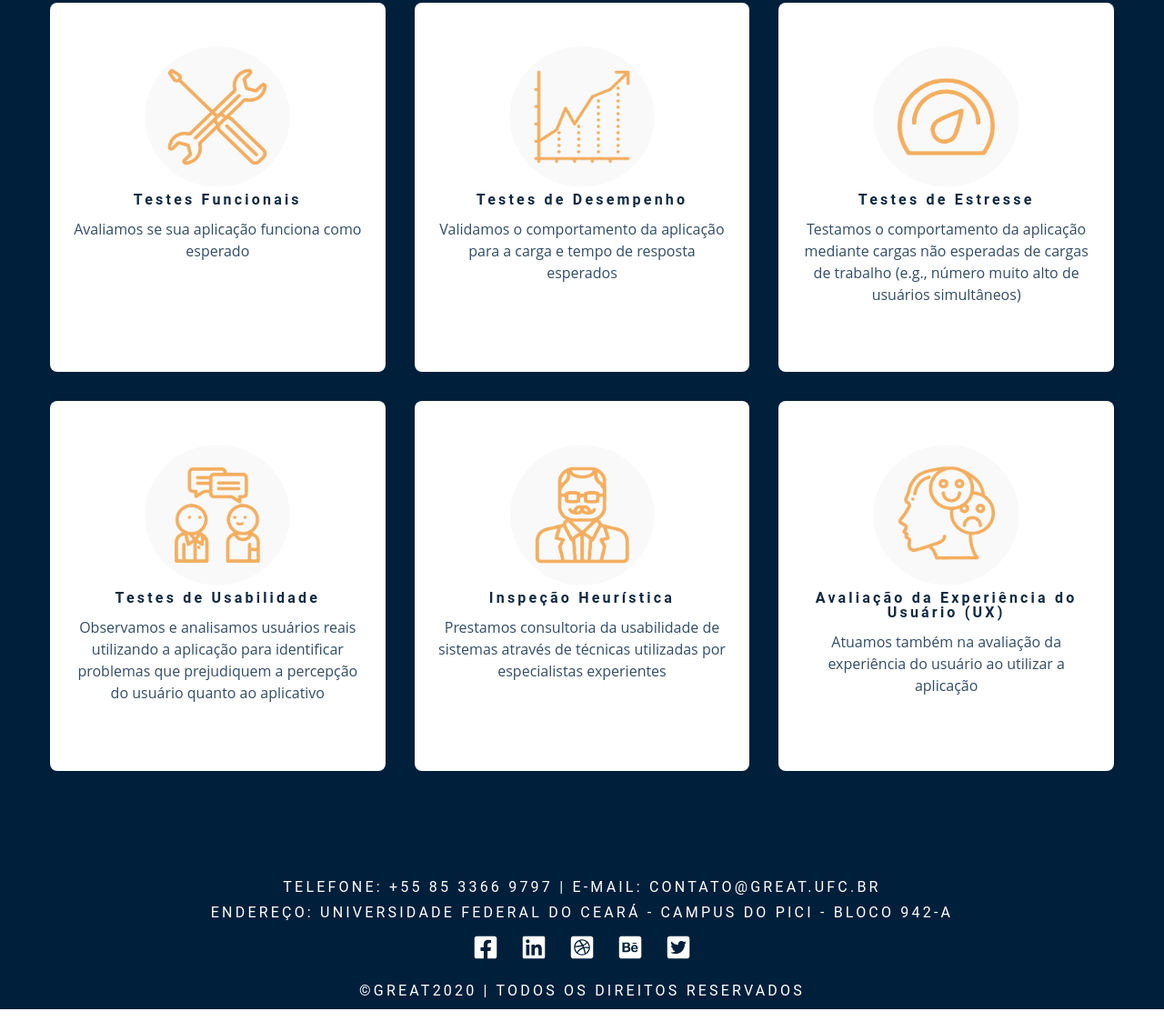
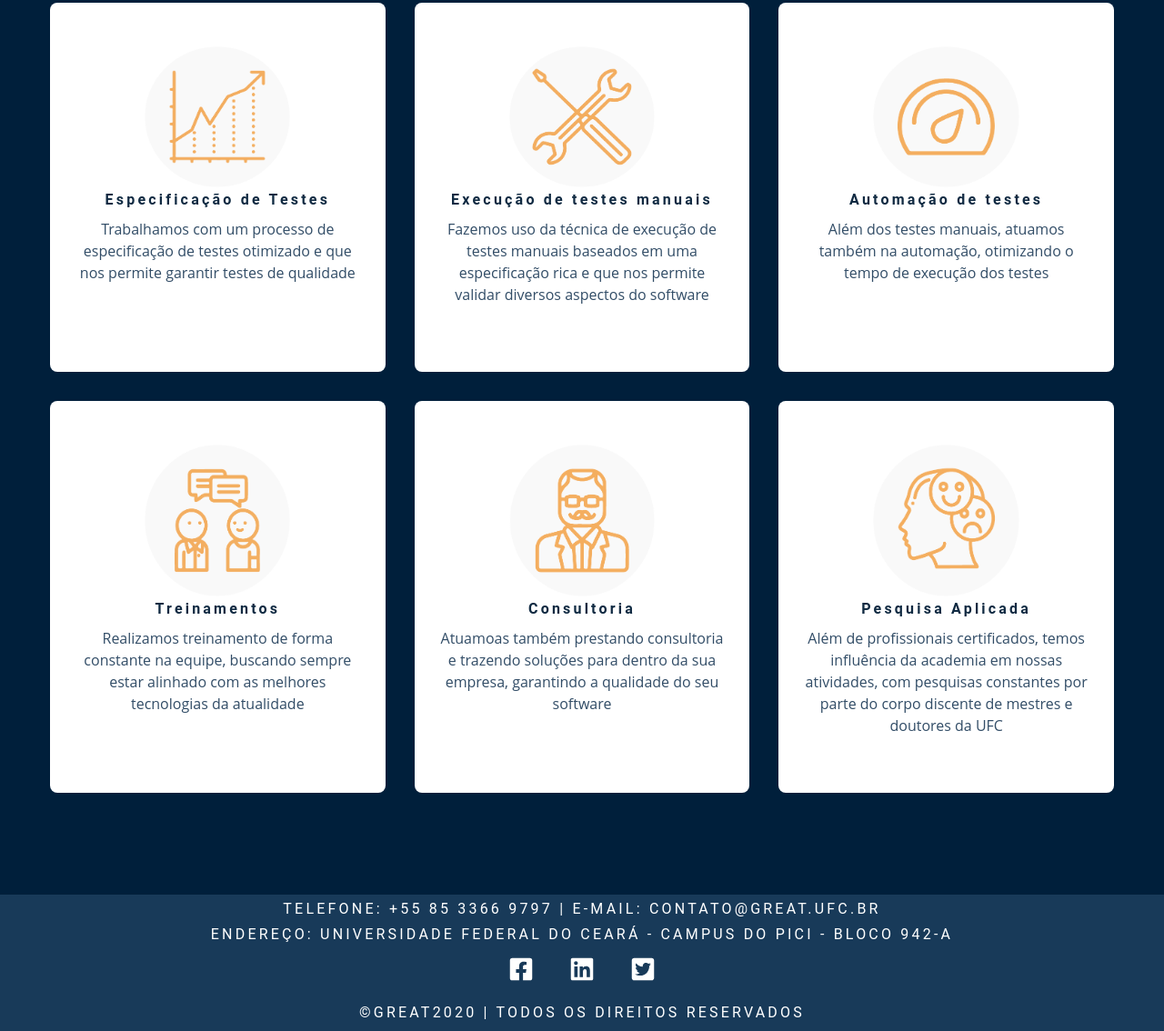
Before and after one commit to testFactoryGreat/boilerplate-site-fabrica, a Gatsby site: page / in a window 1280 px wide. Shown: the part 1089-2223 px from the top of the page at 91% size. Before the commit the page ends 2199 px from the top, so only its background shows below. Built offline with nearby package versions, Linux system fonts and the light colour scheme; Gatsby itself is replaced by a stand-in of ours; a web font is replaced by a local one.

Commit message:
finish to deploy

```diff
--- a/src/components/Hero.js
+++ b/src/components/Hero.js
@@ -31,7 +31,9 @@ const Hero = () => {
             Testamos aplicações Web, Móveis e Úbiquas com as  <mark className="yellow" >melhores técnicas</mark> da atualidade.
             </h1>
           <h4 className="btn">
-            CONHEÇA OS NOSSOS SERVIÇOS
+            <a className="hero-services" href="#services">
+              CONHEÇA OS NOSSOS SERVIÇOS
+            </a>
           </h4>
           <SocialLinks />
         </div>
--- a/src/components/Services.js
+++ b/src/components/Services.js
@@ -2,7 +2,7 @@ import React from "react"
 import Title from "./Title"
 import services from "../constants/services"
 const Services = () => {
-  return <section className="section bg-grey">
+  return <section id="services" className="section bg-grey">
     <Title title="Serviços" />
     <div className="section-center services-center">
       {services.map(service => {
--- a/src/constants/links.js
+++ b/src/constants/links.js
@@ -13,16 +13,6 @@ const data = [
   },
   {
     id: 3,
-    text: "Publicações",
-    url: "/projects/",
-  },
-  {
-    id: 4,
-    text: "Serviços",
-    url: "/blog/",
-  },
-  {
-    id: 5,
     text: "Contato",
     url: "/contact/",
   },
--- a/src/constants/services.js
+++ b/src/constants/services.js
@@ -9,38 +9,38 @@ import usabilidade from "../assets/usabilidade.png"
 export default [
   {
     id: 1,
-    icon: <img src={funcionais} width="50%" height="50%" />,
-    title: "Testes Funcionais",
-    text: `Avaliamos se sua aplicação funciona como esperado`,
+    icon: <img src={desempenho} width="50%" height="50%" />,
+    title: "Especificação de Testes",
+    text: `Trabalhamos com um processo de especificação de testes otimizado e que nos permite garantir testes de qualidade`,
   },
   {
     id: 2,
-    icon: <img src={desempenho} width="50%" height="50%" />,
-    title: "Testes de Desempenho",
-    text: `Validamos o comportamento da aplicação para a carga e tempo de resposta esperados`,
+    icon: <img src={funcionais} width="50%" height="50%" />,
+    title: "Execução de testes manuais",
+    text: `Fazemos uso da técnica de execução de testes manuais baseados em uma especificação rica e que nos permite validar diversos aspectos do software`,
   },
   {
     id: 3,
     icon: <img src={estresse} width="50%" height="50%" />,
-    title: "Testes de Estresse",
-    text: `Testamos o comportamento da aplicação mediante cargas não esperadas de cargas de trabalho (e.g., número muito alto de usuários simultâneos)`,
+    title: "Automação de testes",
+    text: `Além dos testes manuais, atuamos também na automação, otimizando o tempo de execução dos testes`,
   },
   {
     id: 4,
     icon: <img src={usabilidade} width="50%" height="50%" />,
-    title: "Testes de Usabilidade",
-    text: `Observamos e analisamos usuários reais utilizando a aplicação para identificar problemas que prejudiquem a percepção do usuário quanto ao aplicativo`,
+    title: "Treinamentos",
+    text: `Realizamos treinamento de forma constante na equipe, buscando sempre estar alinhado com as melhores tecnologias da atualidade`,
   },
   {
     id: 5,
     icon: <img src={heuristica} width="50%" height="50%" />,
-    title: "Inspeção Heurística",
-    text: `Prestamos consultoria da usabilidade de sistemas através de técnicas utilizadas por especialistas experientes`,
+    title: "Consultoria",
+    text: `Atuamoas também prestando consultoria e trazendo soluções para dentro da sua empresa, garantindo a qualidade do seu software`,
   },
   {
     id: 6,
     icon: <img src={ux} width="50%" height="50%" />,
-    title: "Avaliação da Experiência do Usuário (UX)",
-    text: `Atuamos também na avaliação da experiência do usuário ao utilizar a aplicação`,
+    title: "Pesquisa Aplicada",
+    text: `Além de profissionais certificados, temos influência da academia em nossas atividades, com pesquisas constantes por parte do corpo discente de mestres e doutores da UFC`,
   },
 ]
--- a/src/constants/socialLinks.js
+++ b/src/constants/socialLinks.js
@@ -11,27 +11,17 @@ const data = [
   {
     id: 1,
     icon: <FaFacebookSquare className="social-icon"></FaFacebookSquare>,
-    url: "https://www.twitter.com",
+    url: "https://pt-br.facebook.com/UFC.GREat/",
   },
   {
     id: 2,
     icon: <FaLinkedin className="social-icon"></FaLinkedin>,
-    url: "https://www.twitter.com",
+    url: "https://www.linkedin.com/company/group-of-computer-networks-software-engineering-and-systems/",
   },
   {
     id: 3,
-    icon: <FaDribbbleSquare className="social-icon"></FaDribbbleSquare>,
-    url: "https://www.twitter.com",
-  },
-  {
-    id: 4,
-    icon: <FaBehanceSquare className="social-icon"></FaBehanceSquare>,
-    url: "https://www.twitter.com",
-  },
-  {
-    id: 5,
     icon: <FaTwitterSquare className="social-icon"></FaTwitterSquare>,
-    url: "https://www.twitter.com",
+    url: "https://twitter.com/great_ufc",
   },
 ]
 const links = data.map(link => {
--- a/src/css/main.css
+++ b/src/css/main.css
@@ -36,6 +36,7 @@ Variables
   --clr-grey-8: hsl(210, 31%, 80%);
   --clr-grey-9: hsl(212, 33%, 89%);
   --clr-grey-10: #001f3b;
+  --clr-grey-100: #183A59;
   --clr-grey-11: white;
   --clr-green-dark: hsl(125, 67%, 35%);
   --clr-red-dark: hsl(360, 67%, 44%);
@@ -207,7 +208,7 @@ p {
   margin-top: 2rem;
   width: 15rem;
   display: flex;
-  justify-content: space-between;
+  justify-content: space-evenly;
 }
 .social-link {
   font-size: 1.75rem;
@@ -453,6 +454,9 @@ Hero
 }
 .hero-info h4 {
   color: var(--clr-grey-5);
+}
+.hero-services {
+  color: var(--clr-grey-6);
 }
 .hero-icons {
   justify-items: flex-start;
@@ -858,7 +862,7 @@ Footer
   text-align: center;
   display: grid;
   place-items: center;
-  background-color: var(--clr-grey-10);
+  background-color: var(--clr-grey-100);
 }
 .footer h3 {
   margin-top: 0.5rem;
@@ -876,7 +880,7 @@ Footer
 }
 .footer-links {
   margin: 0 auto 1rem auto;
-  background-color: var(--clr-grey-10);
+  background-color: var(--clr-grey-100);
 }
 .footer .social-link {
   color: var(--clr-white);
@@ -1038,6 +1042,7 @@ Contact Page
   border-bottom-right-radius: var(--radius);
   border-top-right-radius: 0;
   border-top-left-radius: 0;
+  background-color: var(--clr-grey-100);
 }
 /*
 ===============
```
Also changed, not shown: src/assets/brasil.png (added), src/assets/usa.png (added).
